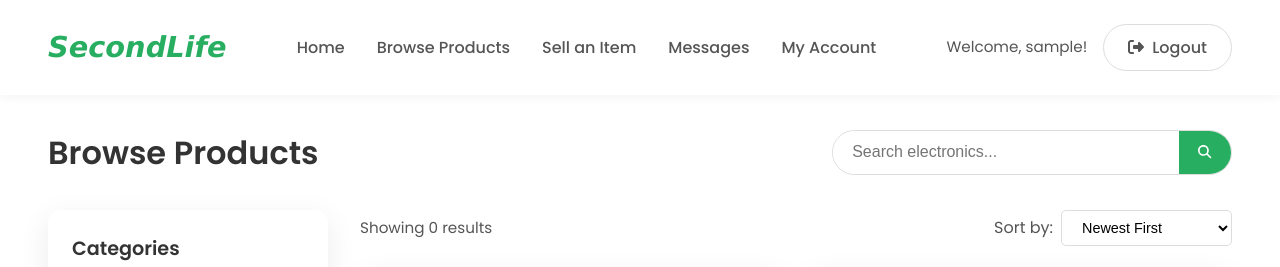
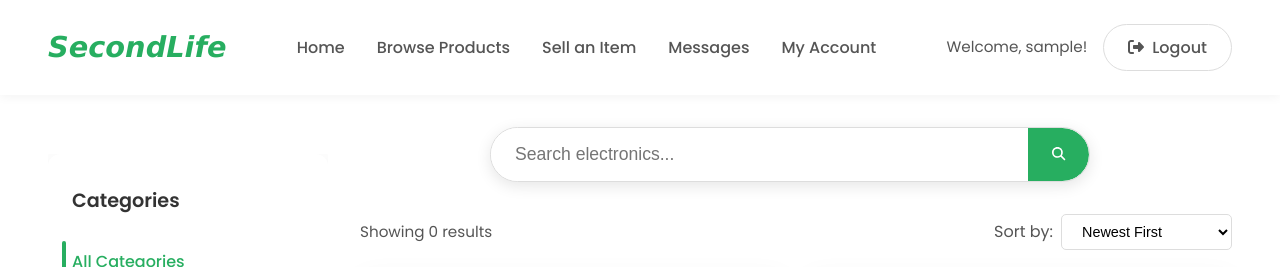
Before and after one commit to ktng8888/C-Github-SD_Assignment, a Flask app: page /products in a window 1280 px wide. Shown: the top 267 px of the page. Run offline with Flask 3, Linux system fonts and the light colour scheme; the visitor is signed in with stand-in values (Sample User, id 1).

Commit message:
Product page modified

```diff
--- a/app.py
+++ b/app.py
@@ -1,4 +1,4 @@
-'''
+
 from flask import Flask, render_template, request, redirect, flash, url_for
 from flask_login import LoginManager, UserMixin, login_user, login_required, logout_user, current_user
 from werkzeug.security import generate_password_hash, check_password_hash
@@ -122,10 +122,10 @@
 
 if __name__ == '__main__':
     app.run(debug=True)
-'''
 
 
 
+'''
 from flask import Flask, render_template, request, redirect, flash, url_for, session, jsonify
 from flask_login import LoginManager, UserMixin, login_user, login_required, logout_user, current_user
 from werkzeug.security import generate_password_hash, check_password_hash
@@ -641,3 +641,4 @@
 
 if __name__ == '__main__':
     app.run(debug=True)
+'''
--- a/static/products.css
+++ b/static/products.css
@@ -16,16 +16,20 @@
 /* Main products page layout */
 .products-page {
   padding: 2rem 3rem;
+  position: relative; /* Add this to establish a positioning context */
 }
 
 /* Products header with title and search */
 .products-header {
   display: flex;
-    justify-content: space-between;
+  flex-direction: column;
   align-items: center;
+  text-align: center;
   margin-bottom: 2rem;
   flex-wrap: wrap;
   gap: 1rem;
+  padding-left: 0; /* Changed from 18% */
+  margin-left: 300px; /* Added this to center over products */
 }
 
 .page-title {
@@ -36,7 +40,8 @@
 
 .search-container {
   width: 100%;
-    max-width: 400px;
+  max-width: 600px;
+  margin: 0 auto;
 }
 
 .search-form {
@@ -46,6 +51,7 @@
   overflow: hidden;
   background-color: var(--white);
   transition: var(--transition);
+  box-shadow: 0 4px 15px rgba(0, 0, 0, 0.1);
 }
 
 .search-form:focus-within {
@@ -55,19 +61,20 @@
 
 .search-input {
   flex: 1;
-    padding: 0.8rem 1.2rem;
+  padding: 1rem 1.5rem;
   border: none;
   outline: none;
-    font-size: 1rem;
+  font-size: 1.1rem;
 }
 
 .search-button {
   background-color: var(--primary);
   color: white;
   border: none;
-    padding: 0 1.2rem;
+  padding: 0 1.5rem;
   cursor: pointer;
   transition: var(--transition);
+  border-radius: 0 30px 30px 0;
 }
 
 .search-button:hover {
@@ -102,6 +117,11 @@
   display: flex;
   align-items: center;
   justify-content: space-between;
+  position: sticky; /* Add this to make Categories heading sticky */
+  top: 0; /* Add this to position at the top */
+  background-color: var(--white); /* Add this for background */
+  padding-top: 0.5rem; /* Add this for spacing */
+  z-index: 5; /* Add this to ensure it's on top */
 }
 
 .filter-title .filter-clear {
--- a/templates/main.html
+++ b/templates/main.html
@@ -23,10 +23,10 @@
           <h1 class="hero-title">World's Premier<br>Second-Hand<br>Electronics<br>Marketplace</h1>
           <p class="hero-subtitle">Discover amazing deals on pre-owned electronics, where sustainability meets smart shopping</p>
           <div class="hero-buttons">
-            <a href="#" class="hero-button primary">
+            <a href="/products" class="hero-button primary">
               <i class="fas fa-search"></i> Browse Products
             </a>
-            <a href="#" class="hero-button secondary">
+            <a href="/sell" class="hero-button secondary">
               <i class="fas fa-tag"></i> Sell an Item
             </a>
           </div>
--- a/templates/products.html
+++ b/templates/products.html
@@ -1,15 +1,30 @@
 <!DOCTYPE html>
 <html lang="en">
   <head>
-  <meta charset="UTF-8">
-  <meta name="viewport" content="width=device-width, initial-scale=1.0">
+    <meta charset="UTF-8" />
+    <meta name="viewport" content="width=device-width, initial-scale=1.0" />
     <title>SecondLife - Premium Second-Hand Electronics</title>
-  <link href="https://fonts.googleapis.com/css2?family=Poppins:wght@300;400;500;600;700&display=swap" rel="stylesheet">
+    <link
+      href="https://fonts.googleapis.com/css2?family=Poppins:wght@300;400;500;600;700&display=swap"
+      rel="stylesheet"
+    />
     <script src="https://cdnjs.cloudflare.com/ajax/libs/font-awesome/6.4.0/js/all.min.js"></script>
-  <link rel="stylesheet" href="{{ url_for('static', filename='main.css') }}">
-  <link rel="stylesheet" href="{{ url_for('static', filename='header.css') }}">
-  <link rel="stylesheet" href="{{ url_for('static', filename='footer.css') }}">
-  <link rel="stylesheet" href="{{ url_for('static', filename='products.css') }}">
+    <link
+      rel="stylesheet"
+      href="{{ url_for('static', filename='main.css') }}"
+    />
+    <link
+      rel="stylesheet"
+      href="{{ url_for('static', filename='header.css') }}"
+    />
+    <link
+      rel="stylesheet"
+      href="{{ url_for('static', filename='footer.css') }}"
+    />
+    <link
+      rel="stylesheet"
+      href="{{ url_for('static', filename='products.css') }}"
+    />
   </head>
   <body>
     <div class="main-container">
@@ -18,12 +33,21 @@
 
       <!-- Products page content -->
       <main class="products-page">
-      <!-- Page header with title and search -->
+        <!-- Page header with search only - no title -->
         <div class="products-header">
-        <h1 class="page-title">Browse Products</h1>
           <div class="search-container">
-          <form action="{{ url_for('products') }}" method="GET" class="search-form">
-            <input type="text" name="search" placeholder="Search electronics..." value="{{ request.args.get('search', '') }}" class="search-input">
+            <form
+              action="{{ url_for('products') }}"
+              method="GET"
+              class="search-form"
+            >
+              <input
+                type="text"
+                name="search"
+                placeholder="Search electronics..."
+                value="{{ request.args.get('search', '') }}"
+                class="search-input"
+              />
               <button type="submit" class="search-button">
                 <i class="fas fa-search"></i>
               </button>
@@ -33,35 +57,47 @@
 
         <!-- Products content area -->
         <div class="products-content">
-        <!-- Sidebar with filters -->
+          <!-- Sidebar with filters - now with sticky Categories heading -->
           <aside class="filters-sidebar">
             <div class="filter-section">
               <h3 class="filter-title">Categories</h3>
               <ul class="category-list">
-              <li class="category-item {% if not selected_category %}active{% endif %}">
+                <li
+                  class="category-item {% if not selected_category %}active{% endif %}"
+                >
                   <a href="{{ url_for('products') }}">All Categories</a>
                 </li>
-              <li class="category-item {% if selected_category == 'smartphones' %}active{% endif %}">
+                <li
+                  class="category-item {% if selected_category == 'smartphones' %}active{% endif %}"
+                >
                   <a href="{{ url_for('products', category='smartphones') }}">
                     <i class="fas fa-mobile-alt"></i> Smartphones
                   </a>
                 </li>
-              <li class="category-item {% if selected_category == 'laptops' %}active{% endif %}">
+                <li
+                  class="category-item {% if selected_category == 'laptops' %}active{% endif %}"
+                >
                   <a href="{{ url_for('products', category='laptops') }}">
                     <i class="fas fa-laptop"></i> Laptops
                   </a>
                 </li>
-              <li class="category-item {% if selected_category == 'tablets' %}active{% endif %}">
+                <li
+                  class="category-item {% if selected_category == 'tablets' %}active{% endif %}"
+                >
                   <a href="{{ url_for('products', category='tablets') }}">
                     <i class="fas fa-tablet-alt"></i> Tablets
                   </a>
                 </li>
-              <li class="category-item {% if selected_category == 'cameras' %}active{% endif %}">
+                <li
+                  class="category-item {% if selected_category == 'cameras' %}active{% endif %}"
+                >
                   <a href="{{ url_for('products', category='cameras') }}">
                     <i class="fas fa-camera"></i> Cameras
                   </a>
                 </li>
-              <li class="category-item {% if selected_category == 'audio' %}active{% endif %}">
+                <li
+                  class="category-item {% if selected_category == 'audio' %}active{% endif %}"
+                >
                   <a href="{{ url_for('products', category='audio') }}">
                     <i class="fas fa-headphones"></i> Audio
                   </a>
@@ -70,8 +106,12 @@
             </div>
 
             <div class="filter-section mobile-only">
-            <button type="button" class="apply-filters-button">Apply Filters</button>
-            <button type="button" class="clear-filters-button">Clear All</button>
+              <button type="button" class="apply-filters-button">
+                Apply Filters
+              </button>
+              <button type="button" class="clear-filters-button">
+                Clear All
+              </button>
             </div>
           </aside>
 
@@ -81,7 +121,9 @@
               <div class="results-count">
                 <span>Showing {{ products|length }} results</span>
                 {% if request.args.get('search') %}
-                <span class="search-query">for "{{ request.args.get('search') }}"</span>
+                <span class="search-query"
+                  >for "{{ request.args.get('search') }}"</span
+                >
                 {% endif %}
               </div>
               <div class="sorting-options">
@@ -104,7 +146,10 @@
               <!-- Product card 1 -->
               <div class="product-card">
                 <div class="product-image">
-                <img src="{{ url_for('static', filename='images/products/iphone.jpg') }}" alt="iPhone 12">
+                  <img
+                    src="{{ url_for('static', filename='images/products/iphone.jpg') }}"
+                    alt="iPhone 12"
+                  />
                   <div class="product-badge">15% OFF</div>
                   <button class="wishlist-button">
                     <i class="far fa-heart"></i>
@@ -134,7 +179,10 @@
               <!-- Product card 2 -->
               <div class="product-card">
                 <div class="product-image">
-                <img src="{{ url_for('static', filename='images/products/macbook.jpg') }}" alt="MacBook Pro">
+                  <img
+                    src="{{ url_for('static', filename='images/products/macbook.jpg') }}"
+                    alt="MacBook Pro"
+                  />
                   <div class="product-badge">Like New</div>
                   <button class="wishlist-button">
                     <i class="far fa-heart"></i>
@@ -164,7 +212,10 @@
               <!-- Product card 3 -->
               <div class="product-card">
                 <div class="product-image">
-                <img src="{{ url_for('static', filename='images/products/headphones.jpg') }}" alt="Sony Headphones">
+                  <img
+                    src="{{ url_for('static', filename='images/products/headphones.jpg') }}"
+                    alt="Sony Headphones"
+                  />
                   <button class="wishlist-button">
                     <i class="far fa-heart"></i>
                   </button>
@@ -193,7 +244,10 @@
               <!-- Product card 4 -->
               <div class="product-card">
                 <div class="product-image">
-                <img src="{{ url_for('static', filename='images/products/ipad.jpg') }}" alt="iPad Pro">
+                  <img
+                    src="{{ url_for('static', filename='images/products/ipad.jpg') }}"
+                    alt="iPad Pro"
+                  />
                   <div class="product-badge">20% OFF</div>
                   <button class="wishlist-button">
                     <i class="far fa-heart"></i>
@@ -223,7 +277,10 @@
               <!-- Product card 5 -->
               <div class="product-card">
                 <div class="product-image">
-                <img src="{{ url_for('static', filename='images/products/camera.jpg') }}" alt="Sony Alpha A7 III">
+                  <img
+                    src="{{ url_for('static', filename='images/products/camera.jpg') }}"
+                    alt="Sony Alpha A7 III"
+                  />
                   <button class="wishlist-button">
                     <i class="far fa-heart"></i>
                   </button>
@@ -252,7 +309,10 @@
               <!-- Product card 6 -->
               <div class="product-card">
                 <div class="product-image">
-                <img src="{{ url_for('static', filename='images/products/airpods.jpg') }}" alt="Apple AirPods Pro">
+                  <img
+                    src="{{ url_for('static', filename='images/products/airpods.jpg') }}"
+                    alt="Apple AirPods Pro"
+                  />
                   <div class="product-badge">10% OFF</div>
                   <button class="wishlist-button">
                     <i class="far fa-heart"></i>
@@ -260,7 +320,9 @@
                 </div>
                 <div class="product-info">
                   <div class="product-category">Audio</div>
-                <h3 class="product-title">Apple AirPods Pro - Noise Cancelling</h3>
+                  <h3 class="product-title">
+                    Apple AirPods Pro - Noise Cancelling
+                  </h3>
                   <div class="product-price">
                     <span class="current-price">$179</span>
                     <span class="original-price">$199</span>
@@ -307,48 +369,63 @@
 
     <!-- JavaScript for filter functionality -->
     <script>
-    document.addEventListener('DOMContentLoaded', function() {
+      document.addEventListener("DOMContentLoaded", function () {
         // Mobile filter toggle
-      const filterToggleButton = document.querySelector('.filter-toggle-button');
-      const filtersSidebar = document.querySelector('.filters-sidebar');
-      const mobileFiltersOverlay = document.querySelector('.mobile-filters-overlay');
-      const applyFiltersButton = document.querySelector('.apply-filters-button');
-      const clearFiltersButton = document.querySelector('.clear-filters-button');
+        const filterToggleButton = document.querySelector(
+          ".filter-toggle-button"
+        );
+        const filtersSidebar = document.querySelector(".filters-sidebar");
+        const mobileFiltersOverlay = document.querySelector(
+          ".mobile-filters-overlay"
+        );
+        const applyFiltersButton = document.querySelector(
+          ".apply-filters-button"
+        );
+        const clearFiltersButton = document.querySelector(
+          ".clear-filters-button"
+        );
 
         // Toggle mobile filters
         if (filterToggleButton && filtersSidebar && mobileFiltersOverlay) {
-        filterToggleButton.addEventListener('click', function() {
-          filtersSidebar.classList.toggle('active');
-          mobileFiltersOverlay.classList.toggle('active');
-          document.body.classList.toggle('no-scroll');
+          filterToggleButton.addEventListener("click", function () {
+            filtersSidebar.classList.toggle("active");
+            mobileFiltersOverlay.classList.toggle("active");
+            document.body.classList.toggle("no-scroll");
           });
 
-        mobileFiltersOverlay.addEventListener('click', function() {
-          filtersSidebar.classList.remove('active');
-          mobileFiltersOverlay.classList.remove('active');
-          document.body.classList.remove('no-scroll');
+          mobileFiltersOverlay.addEventListener("click", function () {
+            filtersSidebar.classList.remove("active");
+            mobileFiltersOverlay.classList.remove("active");
+            document.body.classList.remove("no-scroll");
           });
 
           // Apply filters (mobile)
           if (applyFiltersButton) {
-          applyFiltersButton.addEventListener('click', function() {
-            filtersSidebar.classList.remove('active');
-            mobileFiltersOverlay.classList.remove('active');
-            document.body.classList.remove('no-scroll');
+            applyFiltersButton.addEventListener("click", function () {
+              filtersSidebar.classList.remove("active");
+              mobileFiltersOverlay.classList.remove("active");
+              document.body.classList.remove("no-scroll");
               // Here you would also apply the filters and reload products
             });
           }
 
           // Clear filters (mobile)
           if (clearFiltersButton) {
-          clearFiltersButton.addEventListener('click', function() {
+            clearFiltersButton.addEventListener("click", function () {
               // Reset all filter inputs
-            document.querySelectorAll('input[type="checkbox"]').forEach(input => {
+              document
+                .querySelectorAll('input[type="checkbox"]')
+                .forEach((input) => {
                   input.checked = false;
                 });
 
-            document.getElementById('min-price').value = '';
-            document.getElementById('max-price').value = '';
+              // Reset price inputs if they exist
+              if (document.getElementById("min-price")) {
+                document.getElementById("min-price").value = "";
+              }
+              if (document.getElementById("max-price")) {
+                document.getElementById("max-price").value = "";
+              }
 
               // You would also clear URL parameters and reload products
             });
@@ -356,22 +433,11 @@
         }
 
         // Sort functionality
-      const sortSelect = document.getElementById('sort-by');
+        const sortSelect = document.getElementById("sort-by");
         if (sortSelect) {
-        sortSelect.addEventListener('change', function() {
+          sortSelect.addEventListener("change", function () {
             // Here you would apply the sorting and reload products
-          console.log('Sort changed to:', this.value);
-        });
-      }
-
-      // Price range filter
-      const applyPriceButton = document.querySelector('.apply-price-button');
-      if (applyPriceButton) {
-        applyPriceButton.addEventListener('click', function() {
-          const minPrice = document.getElementById('min-price').value;
-          const maxPrice = document.getElementById('max-price').value;
-          // Here you would apply the price filter and reload products
-          console.log('Price range:', minPrice, 'to', maxPrice);
+            console.log("Sort changed to:", this.value);
           });
         }
       });
```
Also changed, not shown: other parts of static/products.css (+29 -3 lines), templates/sell.html (+0 -46 lines). Lines whose indentation alone changed are shown as unchanged.
